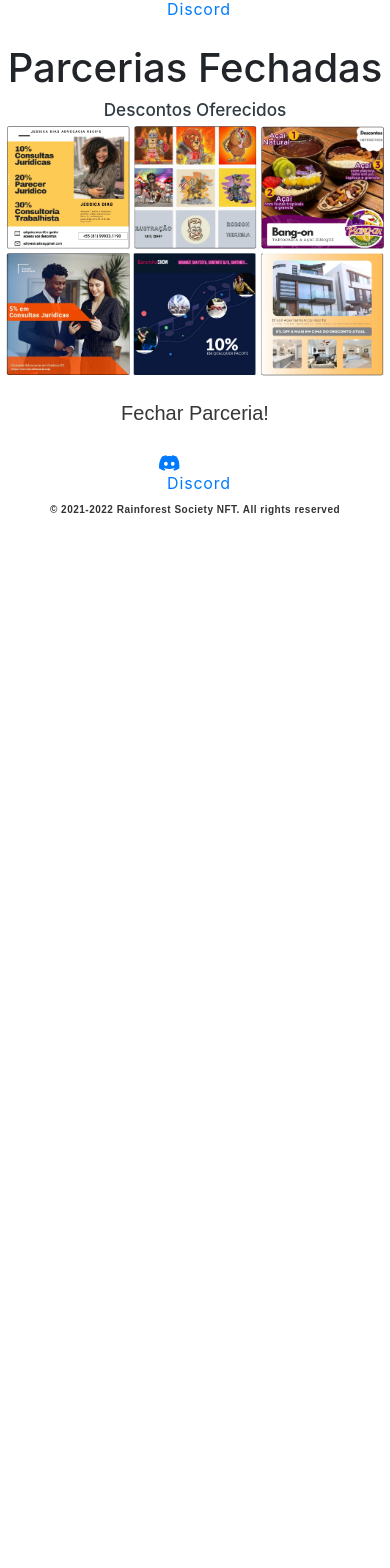
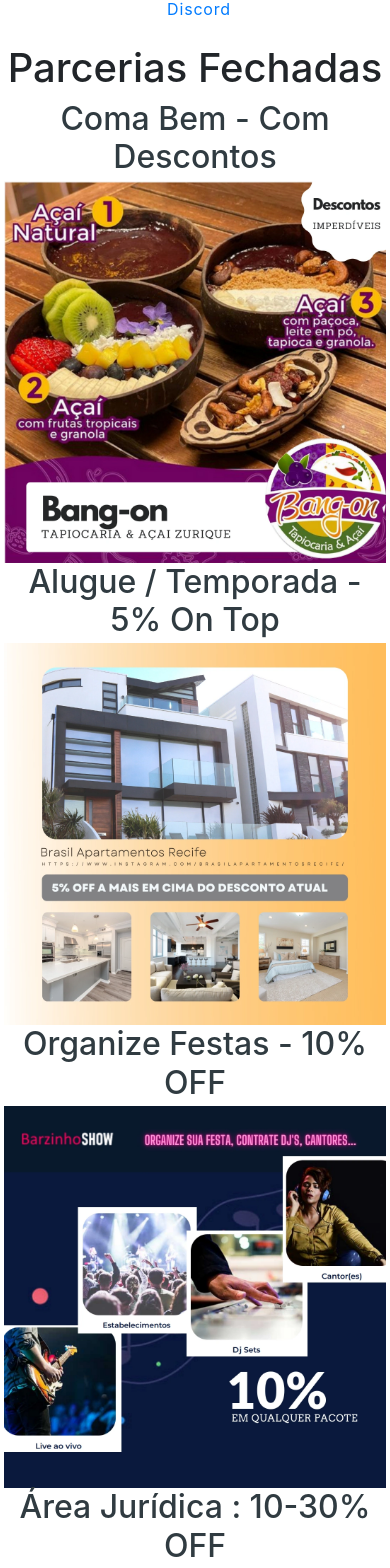
Before and after one commit to treslines/rafosociety, a Next.js app: page / in a window 390 px wide. Shown: the part 4819-6387 px from the top of the page. Before the commit the page ends 5352 px from the top, so only its background shows below. Built offline with nearby package versions, Linux system fonts and the light colour scheme; a web font is replaced by a local one.

Commit message:
add partners

```diff
--- a/pages/index.js
+++ b/pages/index.js
@@ -488,9 +488,29 @@
 
                      <div class="mt-8 w-full md:w-[600px]" >
                         <h1 class="mt-14 text-xl text-green-700 md:text-xl lg:text-3xl leading-solid ">Parcerias Fechadas</h1>
-                        <h2 class="mb-1 text-3xl md:text-3xl leading-solid text-sea-700">Descontos Oferecidos</h2>
+                        <h2 class="mt-8 mb-1 text-xl md:text-xl leading-solid text-sea-700">Coma Bem - Com Descontos</h2>
                         <div  class="w-full md:w-[600px] ">
-                           <img class="mt-0" src="images/colage.webp" alt="NFT Com Utilidade Real" />
+                           <img class="mt-0" src="images/parc_bangon.webp" alt="Tapiocaria e Açai Zurique" />
+                        </div>
+                        <div  class="w-full md:w-[600px] ">
+                           <h2 class="mt-8 mb-1 text-xl md:text-xl leading-solid text-sea-700">Alugue / Temporada - 5% On Top</h2>
+                           <img class="mt-0" src="images/parc_apartbrasilrecife.webp" alt="Alugue apartamentos por temporada" />
+                        </div>
+                        <div  class="w-full md:w-[600px] ">
+                        <h2 class="mt-8 mb-1 text-xl md:text-xl leading-solid text-sea-700">Organize Festas - 10% OFF</h2>
+                           <img class="mt-0" src="images/parc_barzinhoshow.webp" alt="Organize festas" />
+                        </div>
+                        <div  class="w-full md:w-[600px] ">
+                        <h2 class="mt-8 mb-1 text-xl md:text-xl leading-solid text-sea-700">Área Jurídica : 10-30% OFF</h2>
+                           <img class="mt-0" src="images/parc_jessica.webp" alt="Consultoria Jurídica" />
+                        </div>
+                        <div  class="w-full md:w-[600px] ">
+                        <h2 class="mt-8 mb-1 text-xl md:text-xl leading-solid text-sea-700">Consultas Jurídicas - 5% OFF</h2>
+                           <img class="mt-0" src="images/parc_conrado.webp" alt="Consultoria Jurídica" />
+                        </div>
+                        <div  class="w-full md:w-[600px] ">
+                        <h2 class="mt-8 mb-1 text-xl md:text-xl leading-solid text-sea-700">Ilustração Digital - 15% OFF</h2>
+                           <img class="mt-0" src="images/parc_robson.webp" alt="Ilustração digital" />
                         </div>
                      </div>
 
```
Also changed, not shown: public/images/parc_barzinhoshow.webp.
